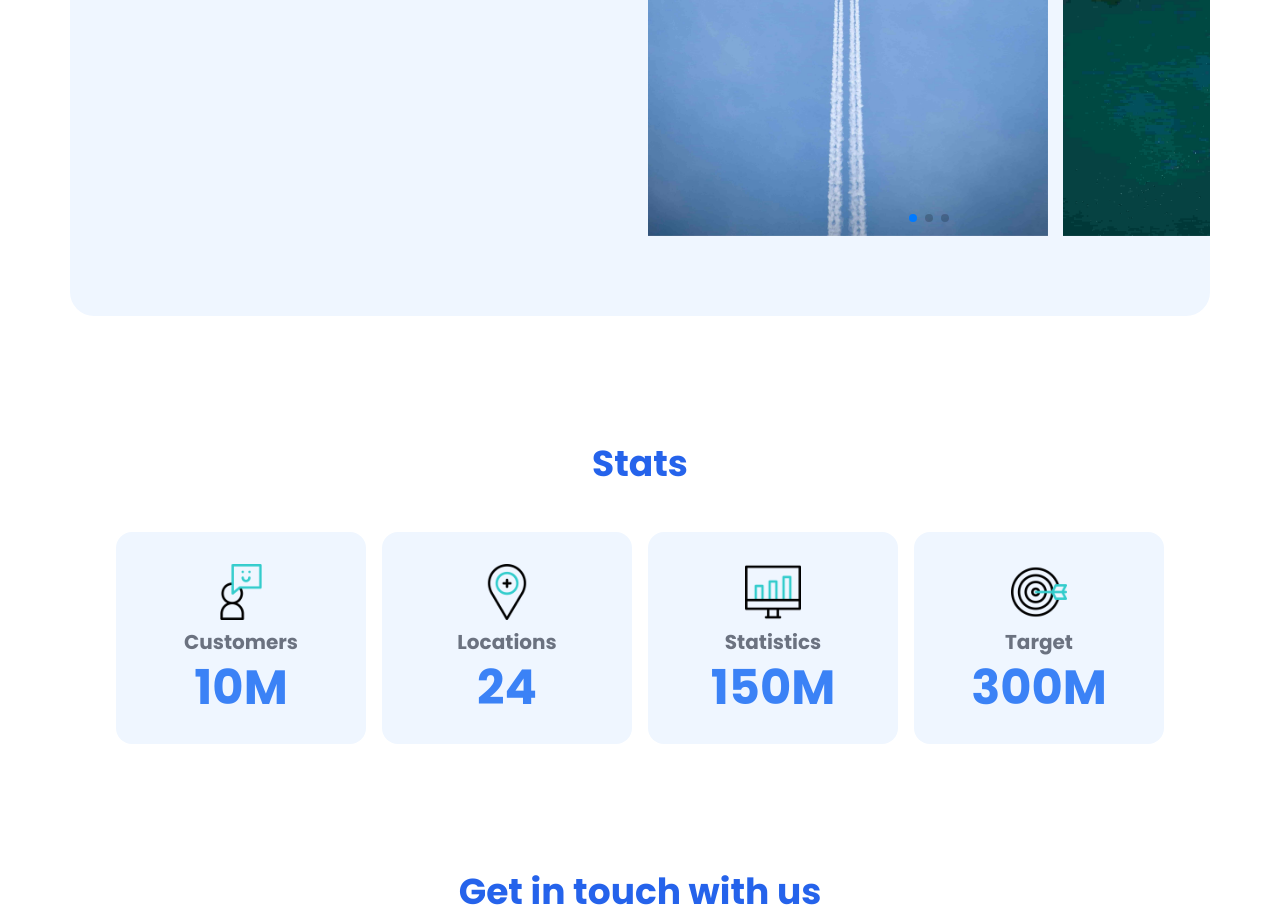
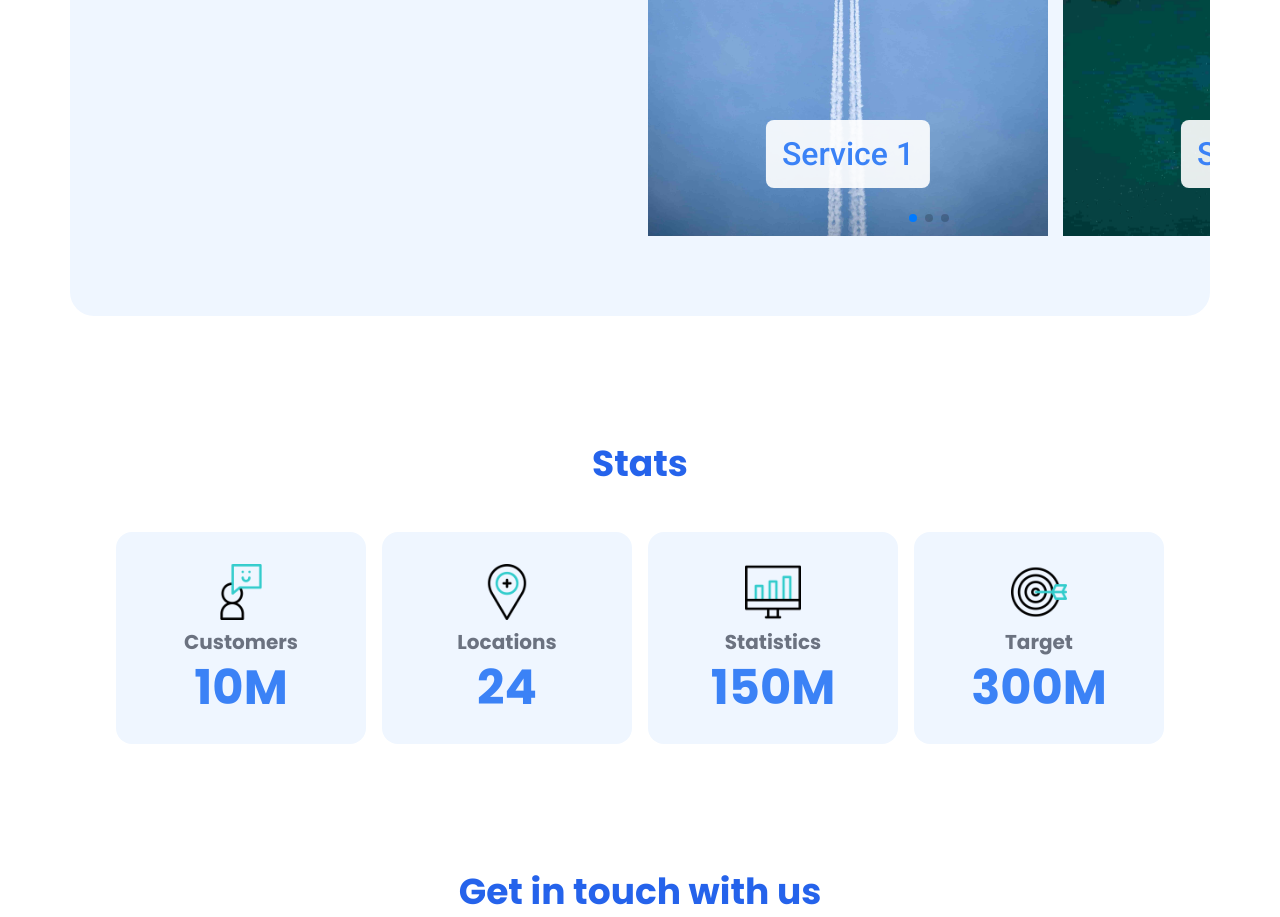
Before and after one commit to shukrullojonappdev/logistics, an Astro site: page / in a window 1280 px wide. Shown: the part 2900-3817 px from the top of the page. Built offline with nearby package versions, Linux system fonts and the light colour scheme; Astro itself is replaced by a stand-in of ours.

Commit message:
commited

```diff
--- a/src/components/Services.astro
+++ b/src/components/Services.astro
@@ -20,12 +20,15 @@
         <div class="swiper mySwiper">
           <div class="swiper-wrapper">
             <div class="swiper-slide">
+              <span>Service 1</span>
               <img src="images/service1.jpg" alt="service 1" />
             </div>
             <div class="swiper-slide">
+              <span>Service 2</span>
               <img src="images/service2.jpg" alt="service 1" />
             </div>
             <div class="swiper-slide">
+              <span>Service 3</span>
               <img src="images/service3.jpg" alt="service 1" />
             </div>
           </div>
@@ -46,6 +49,7 @@
   }
 
   .swiper-slide {
+    position: relative;
     height: 600px;
     width: 400px;
   }
@@ -54,6 +58,19 @@
     width: 100%;
     height: 100%;
     object-fit: cover;
+  }
+
+  .swiper-slide span {
+    position: absolute;
+    bottom: 3rem;
+    left: 50%;
+    transform: translateX(-50%);
+    border-radius: 8px;
+    padding: 10px 16px;
+    background: rgba(255, 255, 255, .9);
+    color: #3b82f6;
+    font-family: 'Roboto', 'sans-serif';
+    font-size: 2rem;
   }
 
   @media (max-width: 820px) {
```
